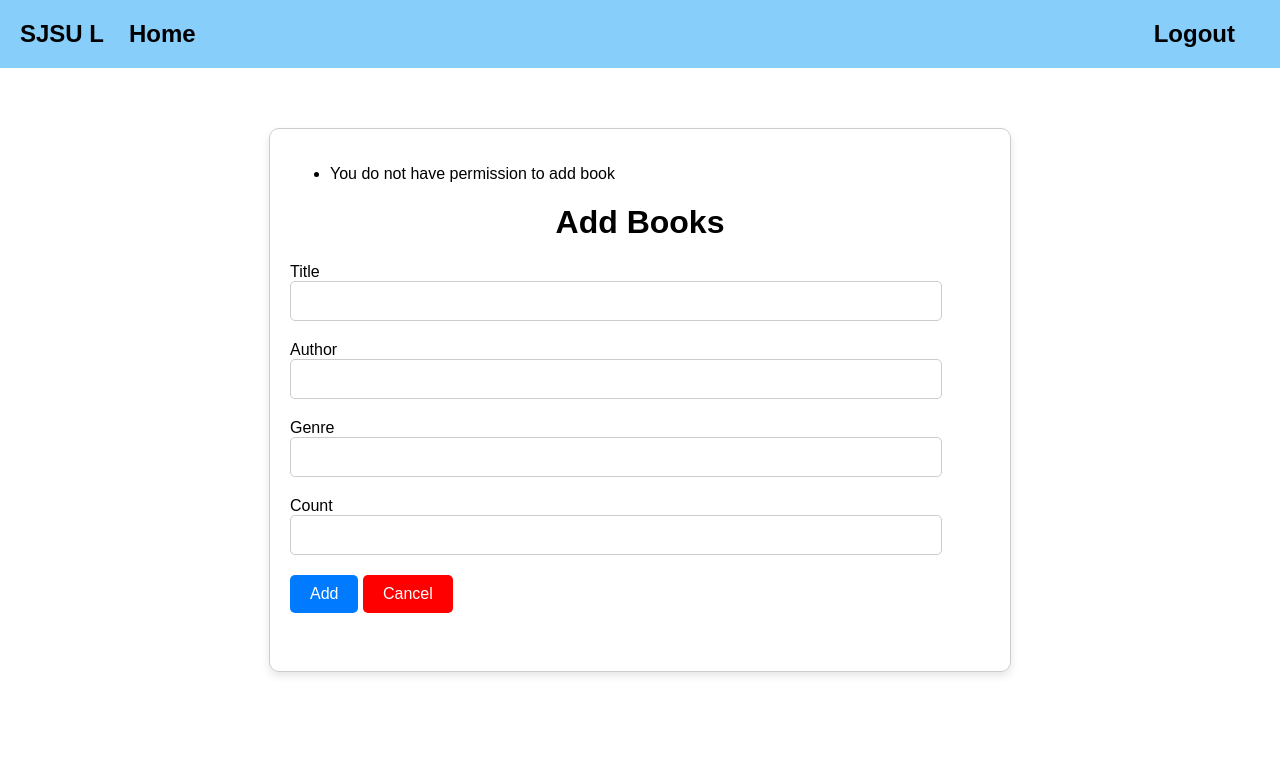
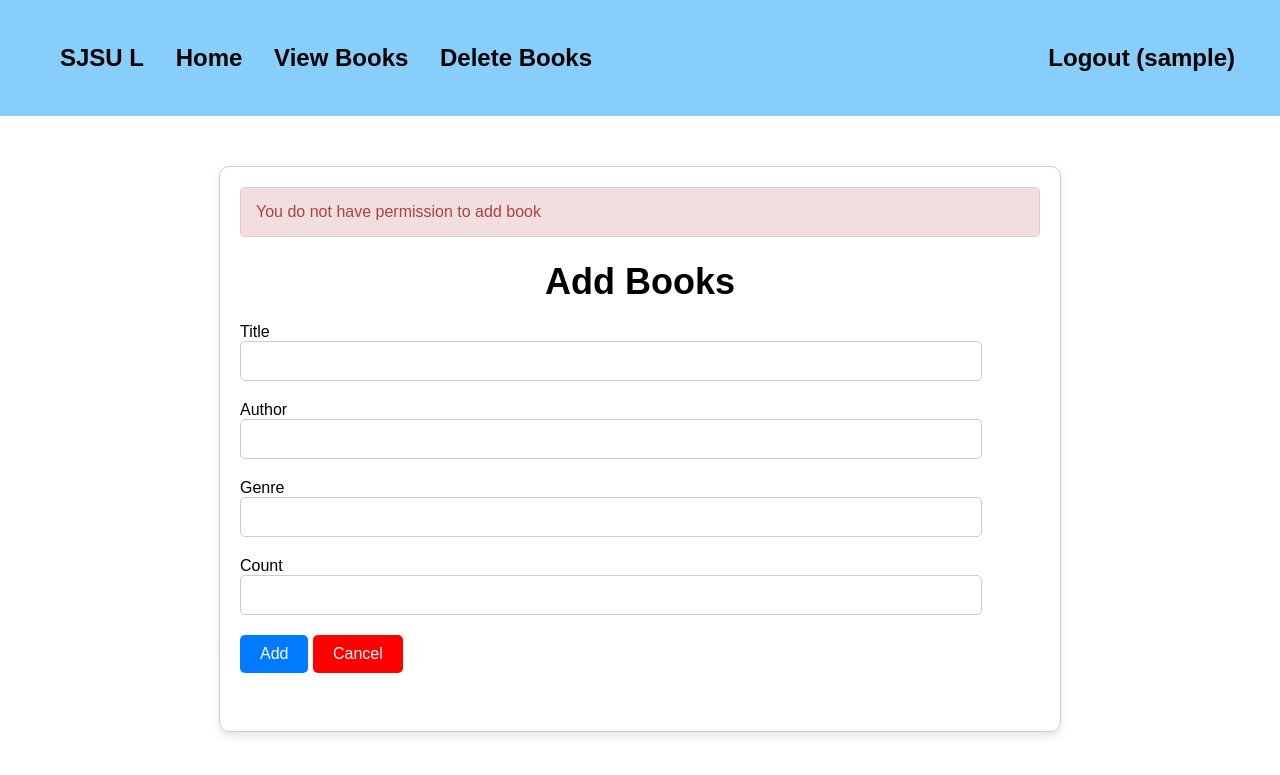
Before and after one commit to YueYingLee/SJSUL, a Flask app: page /add_book in a window 1280 px wide. Shown: the top 775 px of the page. Run offline with Flask 3, Linux system fonts and the light colour scheme; the visitor is signed in with stand-in values (Sample User, id 1).

Commit message:
Added more access to admin and modify html for different access

```diff
--- a/app/routes.py
+++ b/app/routes.py
@@ -193,28 +193,26 @@ def change_user_role(user_id):
 @myapp_obj.route("/manage_books", methods = ['GET', 'POST'])
 @login_required
 def manage_books():
-    if current_user.role == 'Librarian': #only librarian can manage books
+    role = current_user.role
+    if current_user.role == 'Librarian' or current_user.role == 'Admin': #only librarian and admin can manage books
         books = Books.query.filter(Books.current_count >= 0).all() #do a query on all books in the library
         user = current_user
         username = user.username
     else:
         flash('You do not have permission to manage books.' ,category ='error')
-        if current_user.role == 'Admin':
-            return redirect(url_for('adminHome'))  # redirect to admin homepage
-
-        elif  current_user.role == 'Student' or current_user.role == 'Faculty':
+        if  current_user.role == 'Student' or current_user.role == 'Faculty':
             return redirect(url_for('generalHome'))  # redirect to general homepage
 
         elif current_user.role == 'Public':
             return redirect(url_for('publicHome'))  # redirect to general homepage
-    return render_template('manageBooks.html', username = username, books=books)
+    return render_template('manageBooks.html', username = username, books=books, role = role)
 
 
 @myapp_obj.route("/delete_book/<int:books_id>", methods=["POST"])
 @login_required
 def delete_book(books_id):
     if request.method == "POST":
-        if current_user.role == 'Librarian': #only librarian can delete books
+        if current_user.role == 'Librarian' or current_user.role == 'Admin': #only librarian  or admin can delete books
             book = Books.query.get(books_id)
             if book:
                 if book.max_count > 0:
@@ -230,10 +228,7 @@ def delete_book(books_id):
                 flash("Book not found to delete!", category ='error')
         else:
                 flash('You do not have permission to delete books.', category ='error')
-                if current_user.role == 'Admin':
-                  return redirect(url_for('adminHome'))  # redirect to admin homepage
-
-                elif  current_user.role == 'Student' or current_user.role == 'Faculty':
+                if  current_user.role == 'Student' or current_user.role == 'Faculty':
                     return redirect(url_for('generalHome'))  # redirect to general homepage
 
                 elif current_user.role == 'Public':
@@ -243,25 +238,25 @@ def delete_book(books_id):
 @myapp_obj.route("/add_book", methods = ['GET', 'POST'])
 @login_required
 def add_book():
+    user = current_user
+    username = user.username
+    role = user.role
     addBookForm  = addBook()
-    if current_user.role == 'Librarian': #only librarian can add book to the library
+    if current_user.role == 'Librarian' or current_user.role == 'Admin': #only librarian or admin can add book to the library
         if addBookForm.validate_on_submit():
             new_book = Books(title=addBookForm.title.data, author=addBookForm.author.data, genre=addBookForm.genre.data, max_count=addBookForm.max_count.data, current_count =addBookForm.max_count.data)
             db.session.add(new_book)
             db.session.commit()
             flash('Added book successfully!',category = 'success')
             return redirect(url_for('manage_books'))
-    else :
+    else : #User with roles such as student, faculty, and public cannot add books
             flash('You do not have permission to add book', category ='error')
-            if current_user.role == 'Admin':
-                  return redirect(url_for('adminHome'))  # redirect to admin homepage
-
-            elif  current_user.role == 'Student' or current_user.role == 'Faculty':
+            if  current_user.role == 'Student' or current_user.role == 'Faculty':
                 return redirect(url_for('generalHome'))  # redirect to general homepage
 
             elif current_user.role == 'Public':
                 return redirect(url_for('publicHome'))  # redirect to general homepage
-    return render_template('addBooks.html', addBookForm= addBookForm)
+    return render_template('addBooks.html', addBookForm= addBookForm, username = username, role = role)
 
 
 #Function to view book for users such as Student,Faculty
@@ -270,9 +265,10 @@ def add_book():
 def view_book():
     books = Books.query.filter(Books.current_count >= 0).all()
     borrowHistory = BorrowHistory.query.filter(BorrowHistory.returned == False).all()
+    role = current_user.role
     user = current_user
     username = user.username
-    return render_template('viewBook.html', username = username, books=books, borrowHistory = borrowHistory)
+    return render_template('viewBook.html', username = username, books=books, borrowHistory = borrowHistory, role= role)
 
 
 @myapp_obj.route("/borrow_book/<int:books_id>", methods=["POST"])
--- a/app/templates/addBooks.html
+++ b/app/templates/addBooks.html
@@ -21,6 +21,14 @@
             font-size: 24px;
             font-weight: bold;
         }
+        h1 {
+            font-size: 36px;
+            margin-bottom: 20px;
+        }
+        h2 {
+            font-size: 24px;
+            margin-bottom: 10px;
+        }
         .navbar a {
             color: black;
             text-decoration: none;
@@ -31,8 +39,8 @@
          margin-left: auto;
         }
         .container {
-            max-width: 700px;
-            margin: 60px auto;
+            max-width: 800px;
+            margin: 50px auto;
             padding: 20px;
             border: 1px solid #cccccc;
             box-shadow: 0 4px 8px rgba(0, 0, 0, 0.1);
@@ -73,28 +81,49 @@
         h1, h2, p {
             text-align: center; /* Center align text */
         }
+
+        .alert {
+            padding: 15px;
+            margin-bottom: 20px;
+            border: 1px solid transparent;
+            border-radius: 4px;
+        }
+        .alert-success {
+            color: #3c763d;
+            background-color: #dff0d8;
+            border-color: #d6e9c6;
+        }
+        .alert-error {
+            color: #a94442;
+            background-color: #f2dede;
+            border-color: #ebccd1;
+        }
     </style>
 </head>
 <body>
     <div class="navbar">
-        <a href="/librarianHome">SJSU L</a>
-        <a href="/librarianHome">Home</a>
-        <a href="/logout">Logout</a>
+            <ul>
+                <a href="{% if role == 'Librarian' %}/librarianHome {%else %}/adminHome{% endif %}">SJSU L</a></li>
+                <a href="{% if role == 'Librarian' %}/librarianHome {%else %}/adminHome{% endif %}">Home </a></li>
+
+                <a href="/manage_books">View Books</a>
+                <a href="/manage_books">Delete Books</a>
+            </ul>
+            <a  href="/logout">Logout ({{username}})</a>
+
     </div>
     {% block content %}
     <div class="container d-flex align-items-center justify-content-center">
       <div class="addBook-form-wrapper">
-        {% with messages = get_flashed_messages() %}
-        {% if messages %}
-        <div class="alert alert-danger">
-          <ul class="list-unstyled">
-            {% for message in messages %}
-            <li>{{ message }}</li>
-            {% endfor %}
-          </ul>
-        </div>
-        {% endif %}
-        {% endwith %}
+        {% with messages = get_flashed_messages(with_categories=true) %}
+     {% if messages %}
+         {% for category, message in messages %}
+             <div class="alert alert-{{ category }}">
+                 {{ message }}
+             </div>
+         {% endfor %}
+     {% endif %}
+ {% endwith %}
           <h1 class="text-center text-primary mb-4">Add Books</h1>
           <form action="" method="POST" novalidate class="addBook-form">
             {{ addBookForm.hidden_tag() }}
--- a/app/templates/viewBook.html
+++ b/app/templates/viewBook.html
@@ -92,7 +92,7 @@
     <div class="navbar">
         <a href="/generalHome">SJSU L</a>
         <a href="/generalHome">Home</a>
-        <a  href="/logout">Logout</a>
+        <a  href="/logout">Logout ({{username}})</a>
     </div>
     <div class="container">
         {% with messages = get_flashed_messages(with_categories=true) %}
```
Also changed, not shown: app/templates/adminHome.html (+10 -0 lines), app/templates/manageBooks.html (+14 -3 lines).
